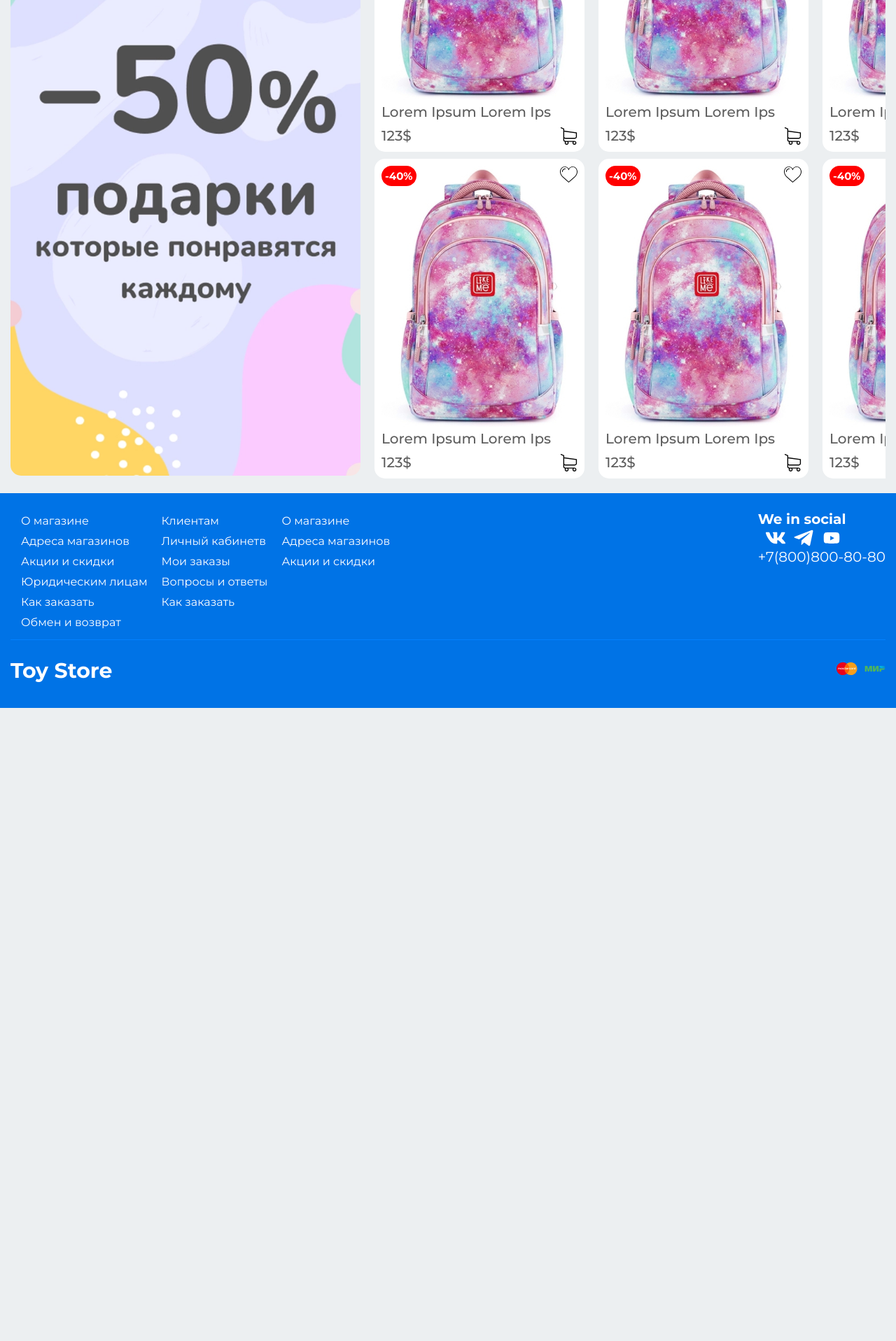
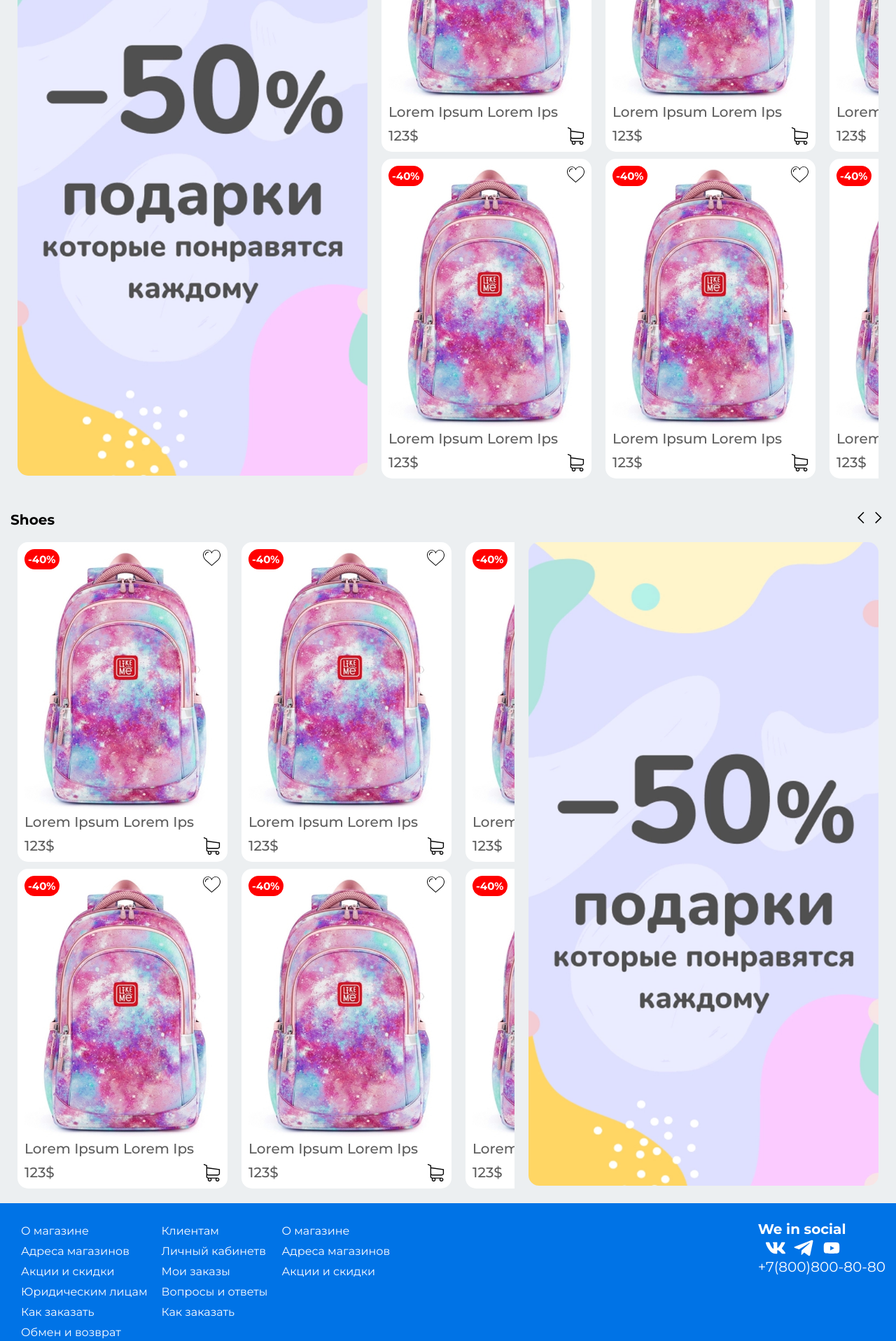
Before and after one commit to p0pl3/toy_store, a Vue app: page / in a window 1280 px wide. Shown: the part 2373-4290 px from the top of the page at 70% size. Before the commit the page ends 3385 px from the top, so only its background shows below. Built offline with nearby package versions, Linux system fonts and the light colour scheme; what vue-overflow-scroll would draw is missing.

Commit message:
FEATURE: add the ability to select the location of the banner in special product section

```diff
--- a/src/components/SpecialProduct.vue
+++ b/src/components/SpecialProduct.vue
@@ -12,7 +12,7 @@
           </a>
         </div>
       </div>
-      <div class="special__product-wrapper">
+      <div class="special__product-wrapper" :style="{flexDirection: direction}">
         <div class="special__product-banner">
           <SpecialBannerItem/>
         </div>
@@ -36,6 +36,9 @@ import SpecialBannerItem from "@/components/SpecialBannerItem";
 
 export default {
   name: "SpecialProduct",
+  props: {
+    direction: String
+  },
   components: {ProductCard, SpecialBannerItem},
   methods: {
     nextProductHorizontalSlider: function () {
@@ -76,10 +79,11 @@ $base-grey: rgba(75, 75, 75, 0.9);
 
 .special__product-wrapper {
   display: flex;
+  //flex-direction: row-reverse;
 }
 
 .special__product-banner {
-  margin: 10px 10px 10px 0;
+  margin: 10px;
   max-width: 60%;
   min-width: 40%;
 }
@@ -89,6 +93,7 @@ $base-grey: rgba(75, 75, 75, 0.9);
   width: 100%;
   overflow-x: scroll;
   align-items: flex-start;
+  margin-right: 10px;
 
   &::-webkit-scrollbar {
     width: 0px;
--- a/src/views/HomeView.vue
+++ b/src/views/HomeView.vue
@@ -4,6 +4,7 @@
   <SliderProduct/>
   <InfoBanner/>
   <SpecialProduct/>
+  <SpecialProduct direction="row-reverse"/>
 </template>
 <script>
 import UpButtonPage from "@/components/UpButtonPage";
```
